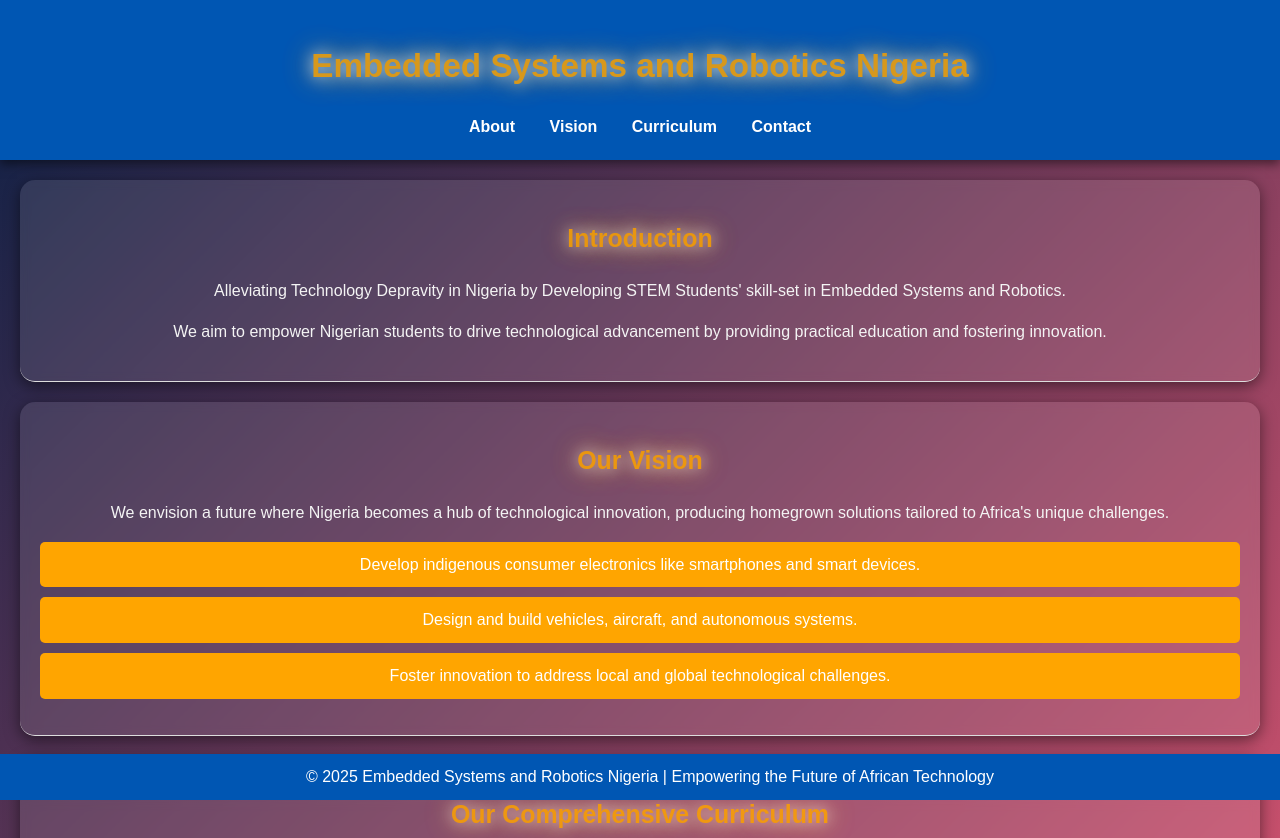
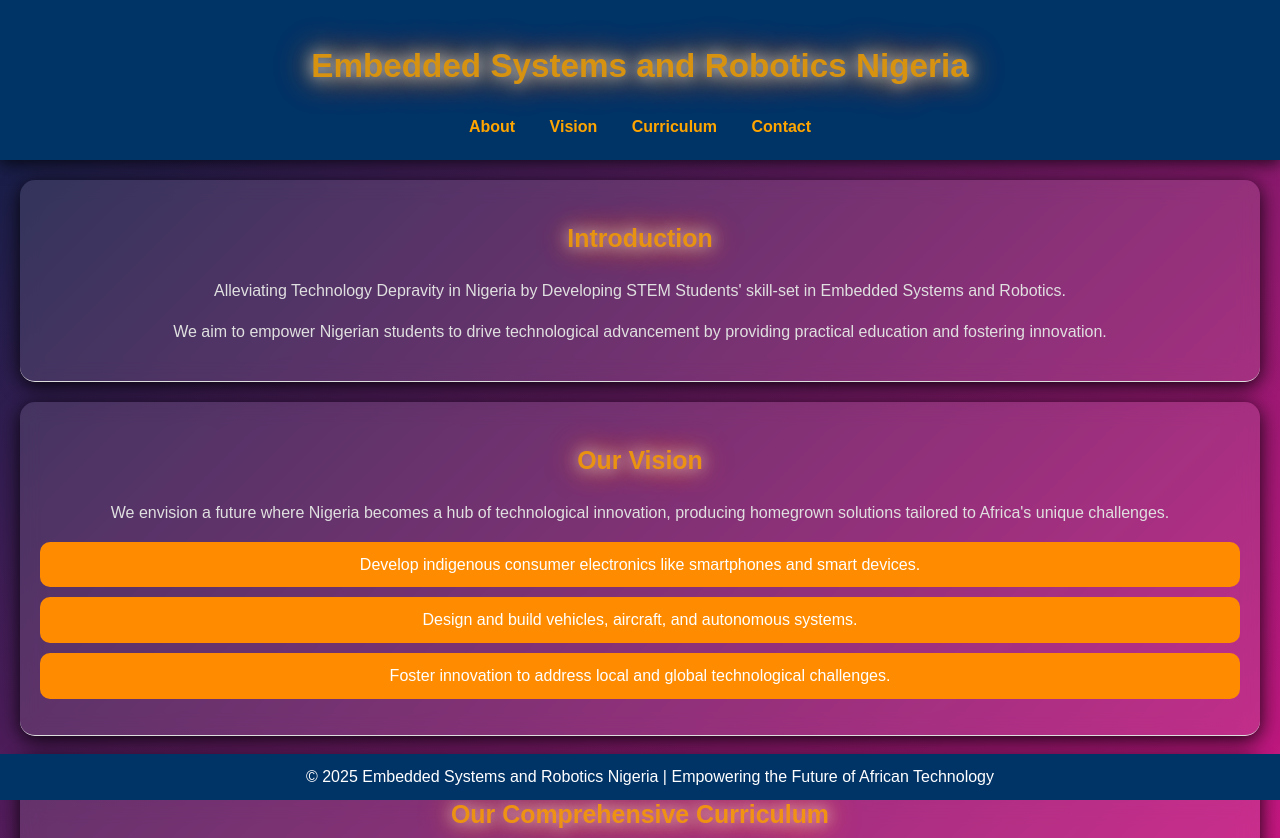
Before and after one commit to victor-ogbonna/esr.github.io, a plain HTML site: page index.html in a window 1280 px wide. Shown: the top 838 px of the page. Drawn offline with Linux system fonts and the light colour scheme.

Commit message:
Update index.html

```diff
--- a/index.html
+++ b/index.html
@@ -8,23 +8,23 @@
     <style>
         body {
             font-family: 'Arial', sans-serif;
-            background: linear-gradient(135deg, #0a1f44, #ff5e78);
-            color: #f4f4f4;
+            background: linear-gradient(135deg, #0a1f44, #ff1493);
+            color: #e0e0e0;
             margin: 0;
             padding: 0;
             line-height: 1.6;
         }
 
         header {
-            background: #0056b3;
+            background: #003366;
             color: #fff;
             padding: 20px 0;
             text-align: center;
-            box-shadow: 0 4px 10px rgba(0, 0, 0, 0.5);
+            box-shadow: 0 4px 15px rgba(0, 0, 0, 0.7);
         }
 
         nav a {
-            color: #fff;
+            color: #ffa500;
             margin: 0 15px;
             text-decoration: none;
             font-weight: bold;
@@ -32,7 +32,8 @@
         }
 
         nav a:hover {
-            color: #ffa500;
+            color: #fff;
+            text-shadow: 0 0 10px #ffa500;
             text-decoration: underline;
         }
 
@@ -41,21 +42,21 @@
             text-align: center;
             border-bottom: 1px solid #ddd;
             background: rgba(255, 255, 255, 0.1);
-            backdrop-filter: blur(5px);
+            backdrop-filter: blur(10px);
             border-radius: 15px;
             margin: 20px;
-            box-shadow: 0 4px 15px rgba(0, 0, 0, 0.5);
-            transition: transform 0.3s ease;
+            box-shadow: 0 4px 20px rgba(0, 0, 0, 0.9);
+            transition: transform 0.4s ease;
         }
 
         section:hover {
-            transform: translateY(-5px);
+            transform: translateY(-8px) scale(1.03);
         }
 
         h1, h2, h3 {
             color: #ffa500;
             animation: flickerGlow 1.5s ease-in-out infinite alternate;
-            text-shadow: 0 0 15px #fff, 0 0 30px #ffa500;
+            text-shadow: 0 0 15px #fff, 0 0 30px #ffa500, 0 0 40px #ff4500;
         }
 
         @keyframes flickerGlow {
@@ -70,17 +71,23 @@
         }
 
         ul li {
-            background: #ffa500;
+            background: #ff8c00;
             color: #fff;
             margin: 10px 0;
             padding: 10px;
-            border-radius: 5px;
+            border-radius: 10px;
+            transition: transform 0.3s ease, box-shadow 0.3s ease;
+        }
+
+        ul li:hover {
+            transform: scale(1.05);
+            box-shadow: 0 0 20px #ff8c00;
         }
 
         footer {
             text-align: center;
             padding: 10px;
-            background: #0056b3;
+            background: #003366;
             color: #fff;
         }
 
```
